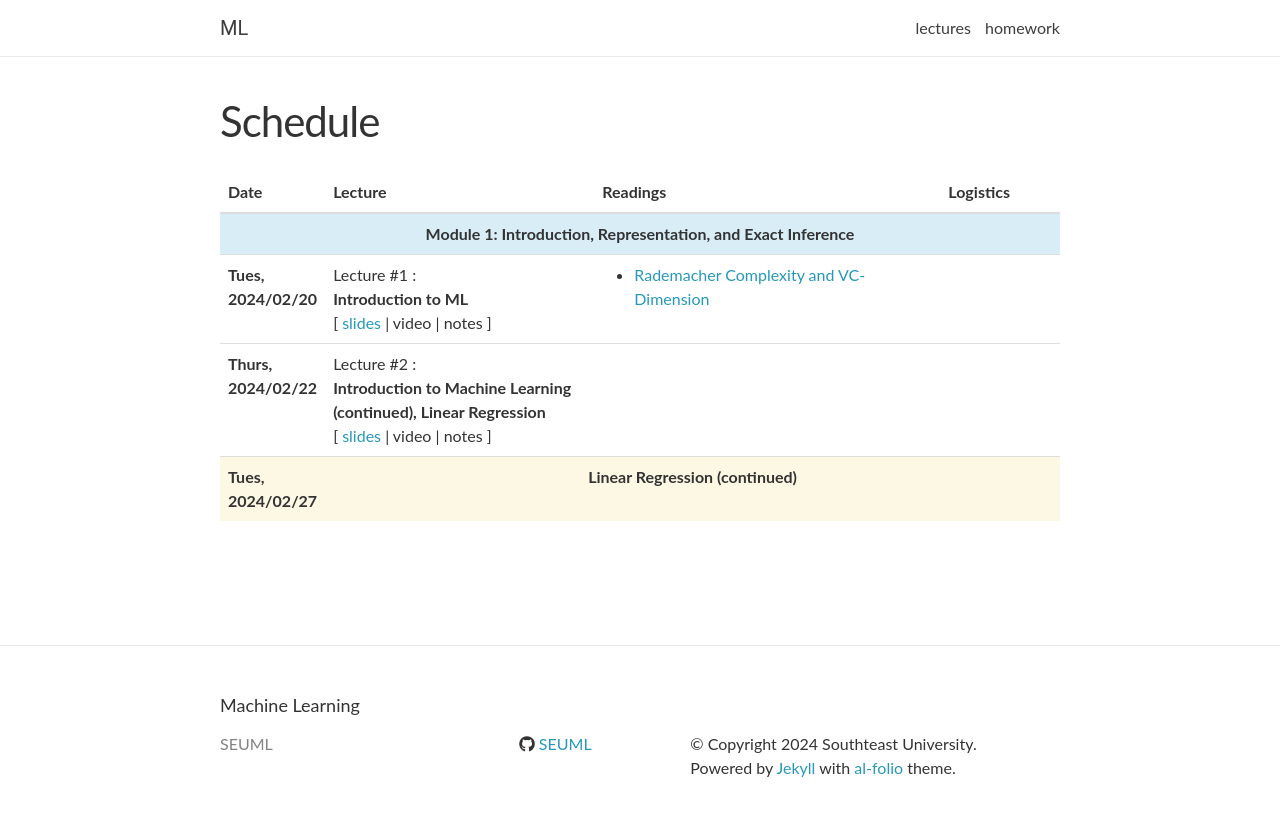
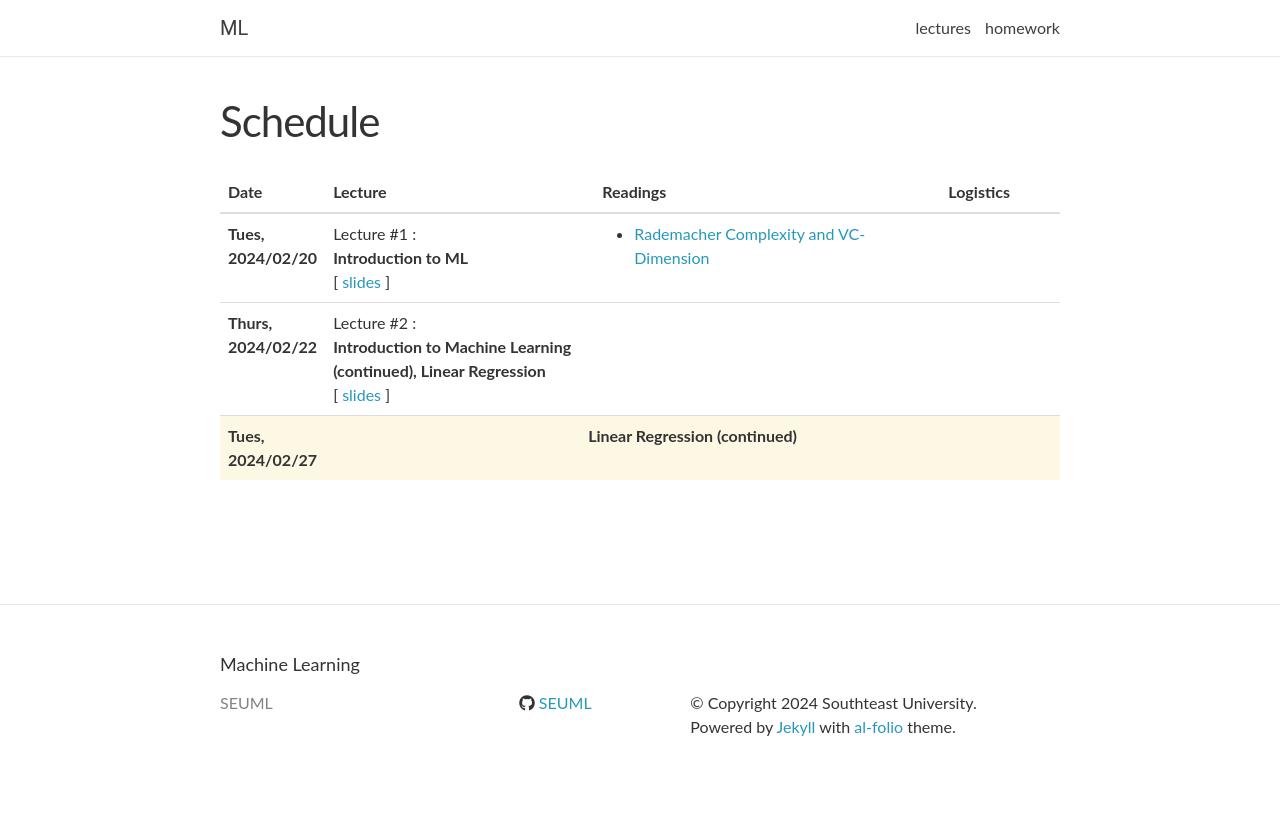
Before and after one commit to SEUML/ml-spring-2024, a Jekyll site: the page built from _pages/lectures.md, in a window 1280 px wide. Shown: the top 816 px of the page. Built offline with Jekyll 4.4.1, drawn with Linux system fonts in a browser that asks for light colours; nearby versions of some CDN libraries; comment, search, counter and statistics services are not loaded.

Commit message:
first commit

```diff
--- a/_data/lectures.yml
+++ b/_data/lectures.yml
@@ -1,4 +1,4 @@
-- title: "Module 1: Introduction, Representation, and Exact Inference"
+# - title: "Module 1: Introduction, Representation, and Exact Inference"
 
 - date: Tues, 2024/02/20
   lecturer: #Eric
--- a/_pages/lectures.md
+++ b/_pages/lectures.md
@@ -39,19 +39,7 @@ title: Schedule
             {% else %}
               slides
             {% endif %}
-            {% if lecture.annotated %}
-              (<a href="{{ lecture.annotated }}" target="_blank">annotated</a>)
-            {% endif %}
-            {% if lecture.video %}
-            | <a href="{{ lecture.video }}" target="_blank">video</a>
-            {% else %}
-            | video
-            {% endif %}
-            {% if lecture.notes %}
-            | <a href="{{ lecture.notes }}" target="_blank">notes</a>
-            {% else %}
-            | notes
-            {% endif %}
+
         ]
     </td>
     <td>
```
